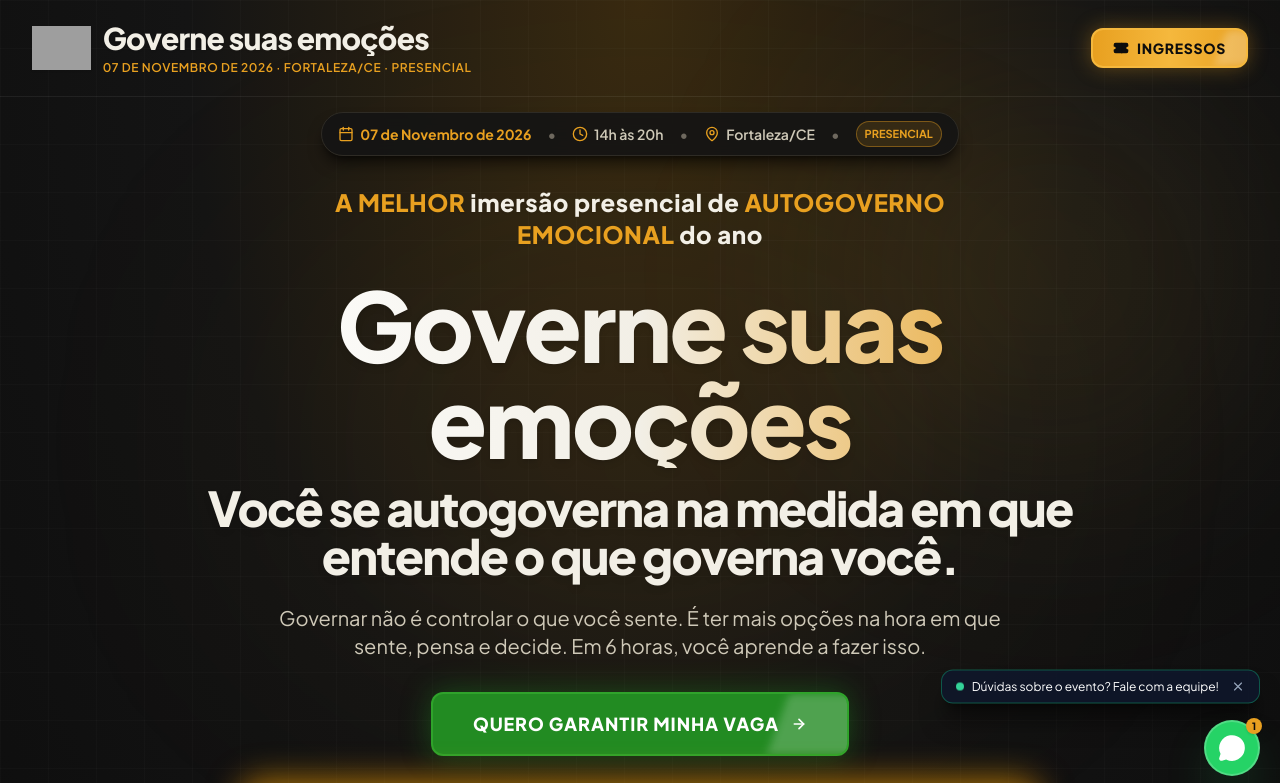
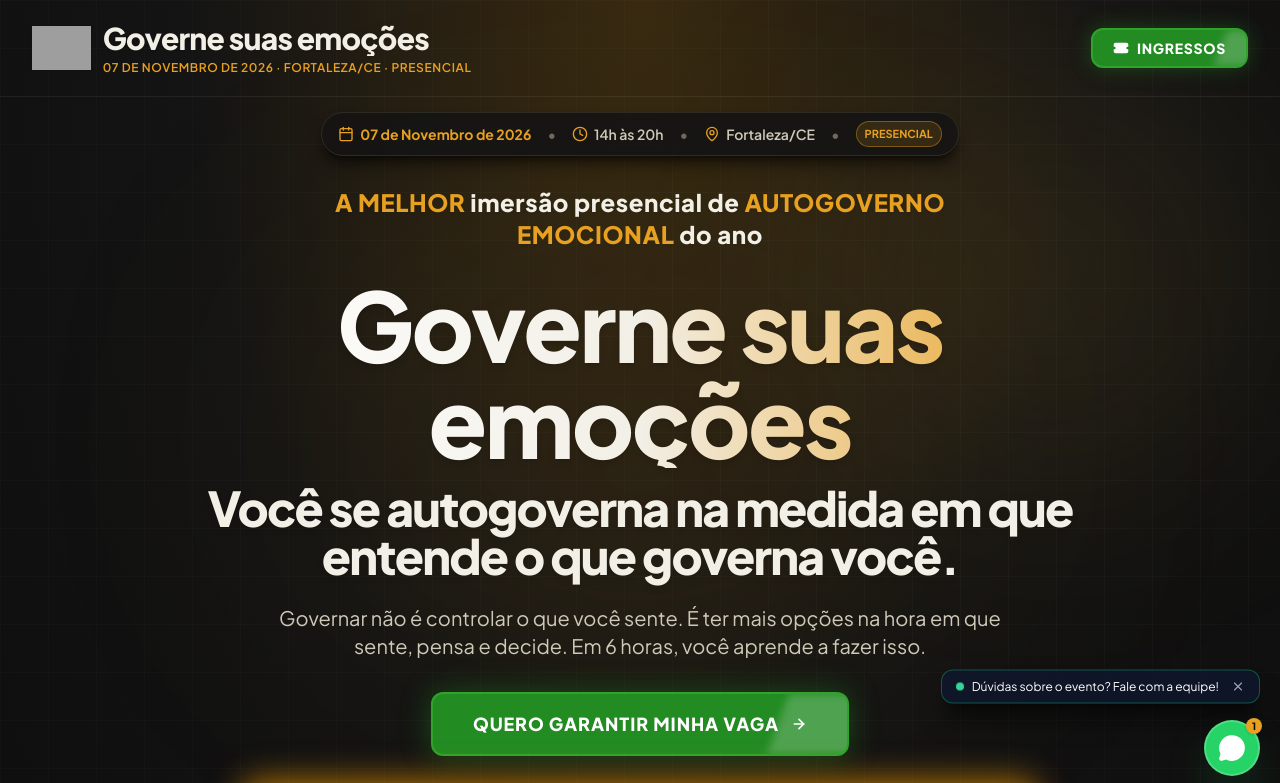
Before and after one commit to Marcelribeiro777/landing-page-vicente-governe-suas-emo-es, a React (Vite) app: page / in a window 1280 px wide. Shown: the top 783 px of the page. Built offline with nearby package versions, Linux system fonts and the light colour scheme; grey boxes are pictures that could not be loaded; a web font is replaced by a local one.

Commit message:
Atualiza cor do botao de ingressos no header para verde floresta #228B22 e bump da versao para 0.0.23

```diff
--- a/package.json
+++ b/package.json
@@ -2,7 +2,7 @@
   "name": "skip-react-template",
   "description": "A frontend React Vite TypeScript Shadcn UI template for Skip projects",
   "private": true,
-  "version": "0.0.22",
+  "version": "0.0.23",
   "type": "module",
   "scripts": {
     "start": "vite dev",
--- a/src/components/event/EventHeader.tsx
+++ b/src/components/event/EventHeader.tsx
@@ -111,19 +111,18 @@ export function EventHeader() {
             </span>
           </div>
         </a>
-
         {/* Botão de Destaque Ingressos à direita */}
         <div className="flex items-center shrink-0 ml-2">
           <Button
             size="sm"
             onClick={() => scrollToAnchor('#precos')}
-            className="relative overflow-hidden bg-gradient-to-r from-[#E8A020] via-[#F5B83D] to-[#E8A020] hover:from-[#F5B83D] hover:to-[#E8A020] text-[#0D0D0D] font-black shadow-[0_0_20px_rgba(232,160,32,0.35)] hover:shadow-[0_0_28px_rgba(245,184,61,0.6)] px-3.5 sm:px-5 h-8 sm:h-10 rounded-lg text-[11px] sm:text-sm uppercase tracking-wider hover:scale-[1.04] active:scale-[0.98] transition-all flex items-center gap-1.5 sm:gap-2 shrink-0 border-2 border-[#F5B83D]"
+            className="relative overflow-hidden bg-[#228B22] hover:bg-[#2FA32B] text-white font-black shadow-[0_0_20px_rgba(34,139,34,0.4)] hover:shadow-[0_0_28px_rgba(47,163,43,0.65)] px-3.5 sm:px-5 h-8 sm:h-10 rounded-lg text-[11px] sm:text-sm uppercase tracking-wider hover:scale-[1.04] active:scale-[0.98] transition-all flex items-center gap-1.5 sm:gap-2 shrink-0 border-2 border-[#2FA32B]"
           >
-            <span className="absolute inset-0 w-1/3 bg-white/25 blur-sm animate-cta-shimmer pointer-events-none" />
-            <Ticket className="w-3.5 h-3.5 sm:w-4 sm:h-4 fill-[#0D0D0D] text-[#0D0D0D] relative z-10" />
-            <span className="relative z-10 font-black">Ingressos</span>
+            <span className="absolute inset-0 w-1/3 bg-white/20 blur-sm animate-cta-shimmer pointer-events-none" />
+            <Ticket className="w-3.5 h-3.5 sm:w-4 sm:h-4 fill-white text-white relative z-10" />
+            <span className="relative z-10 font-black">INGRESSOS</span>
           </Button>
-        </div>
+        </div>{' '}
       </div>
     </header>
   )
--- a/src/lib/pocketbase/schema.json
+++ b/src/lib/pocketbase/schema.json
@@ -1,5 +1,5 @@
 {
-  "generatedAt": "2026-09-11T19:08:17.216Z",
+  "generatedAt": "2026-09-11T19:12:30.474Z",
   "collections": [
     {
       "name": "users",
```
Also changed, not shown: .skip.config.json.
